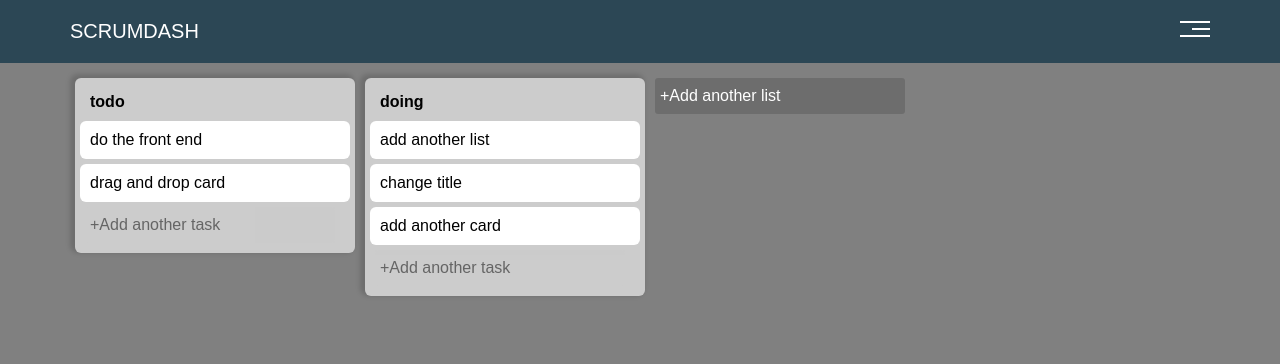
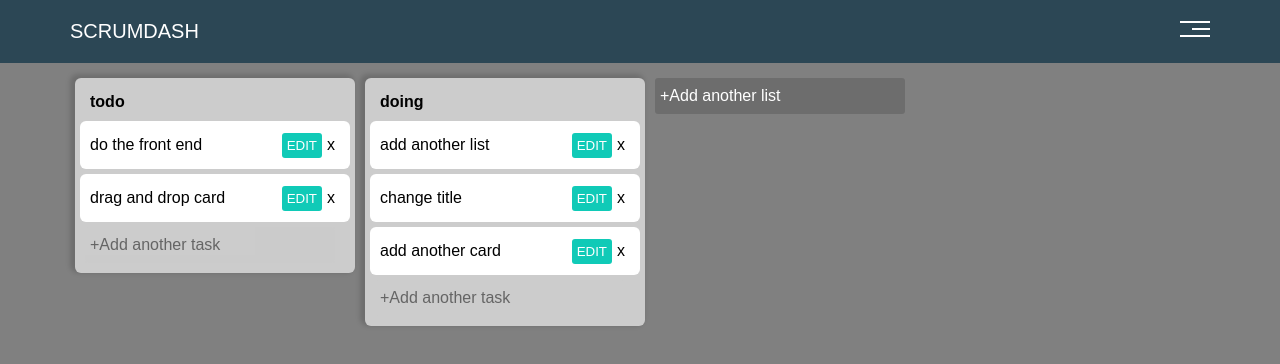
Before and after one commit to KhalilBenMansour/scrum-dash, a React (Create React App) app: page / in a window 1280 px wide. Shown: the top 364 px of the page. Built offline with nearby package versions, Linux system fonts and the light colour scheme.

Commit message:
delete and edit task

```diff
--- a/src/JS/actionTypes/actionType.js
+++ b/src/JS/actionTypes/actionType.js
@@ -1,3 +1,5 @@
 export const ADD_LIST = "ADD_LIST";
 export const ADD_CARD = "ADD_CARD";
 export const DRAG_HAPPENED = "DRAG_HAPPENED";
+export const DELETE_TASK = "DELETE_TASK";
+export const EDIT_TASK = "EDIT_TASK";
--- a/src/JS/actions/cardAction.js
+++ b/src/JS/actions/cardAction.js
@@ -1,9 +1,21 @@
-import { ADD_CARD } from "../actionTypes/actionType";
+import { ADD_CARD, DELETE_TASK, EDIT_TASK } from "../actionTypes/actionType";
 
-// create new list on board
+// create new card on list
 export const addCard = (listId, text) => {
   return {
     type: ADD_CARD,
     payload: { listId, text },
   };
 };
+export const deleteCard = (idList, idCard) => {
+  return {
+    type: DELETE_TASK,
+    payload: { idList, idCard },
+  };
+};
+export const editCard = (lid, cid, cardText) => {
+  return {
+    type: EDIT_TASK,
+    payload: { lid, cid, cardText },
+  };
+};
--- a/src/JS/reducers/listReducer.js
+++ b/src/JS/reducers/listReducer.js
@@ -1,4 +1,10 @@
-import { ADD_CARD, ADD_LIST, DRAG_HAPPENED } from "../actionTypes/actionType";
+import {
+  ADD_CARD,
+  ADD_LIST,
+  DELETE_TASK,
+  DRAG_HAPPENED,
+  EDIT_TASK,
+} from "../actionTypes/actionType";
 let listId = 2;
 let cardId = 5;
 const initialState = [
@@ -60,7 +66,7 @@ const listReducer = (state = initialState, action) => {
       return newState;
     }
 
-    case DRAG_HAPPENED:
+    case DRAG_HAPPENED: {
       const {
         droppableIdStart,
         droppableIdEnd,
@@ -94,7 +100,24 @@ const listReducer = (state = initialState, action) => {
         listEnd.cards.splice(droppableIndexEnd, 0, ...card);
       }
       return newStatelist;
-
+    }
+    case DELETE_TASK: {
+      const { idList, idCard } = action.payload;
+      const listsCopy = [...state];
+      const list = listsCopy.find((list) => list.id === idList);
+      const cardIndex = list.cards.findIndex((card) => card.id === idCard);
+      list.cards.splice(cardIndex, 1);
+      return listsCopy;
+    }
+    case EDIT_TASK: {
+      const { lid, cid, cardText } = action.payload;
+      const listsCopys = [...state];
+      const listedit = listsCopys.find((list) => list.id === lid);
+      const cardIndex = listedit.cards.findIndex((card) => card.id === cid);
+      listedit.cards[cardIndex].text = cardText;
+      console.log(listsCopys);
+      return listsCopys;
+    }
     default:
       return state;
   }
--- a/src/components/List.js
+++ b/src/components/List.js
@@ -33,6 +33,7 @@ const List = ({ title, cards, listId, index }) => {
                     index={index}
                     text={card.text}
                     id={card.id}
+                    listId={listId}
                   />
                 ))}
                 {provided.placeholder}
--- a/src/components/Task.js
+++ b/src/components/Task.js
@@ -1,7 +1,29 @@
-import React from "react";
+import React, { useState } from "react";
 import { Draggable } from "react-beautiful-dnd";
+import { useDispatch } from "react-redux";
+import { useSelector } from "react-redux";
+import { deleteCard, editCard } from "../JS/actions/cardAction";
 
-const Task = ({ text, id, index }) => {
+const Task = ({ text, id, index, listId }) => {
+  const [editable, setEditable] = useState(false);
+  const [cardTitle, setCardTitle] = useState(text);
+  const [showDelete, setShowDelete] = useState(false);
+  const dispatch = useDispatch();
+  const deleteTask = () => {
+    dispatch(deleteCard(listId, id));
+  };
+  const handleEditCard = () => {
+    setEditable(false);
+
+    if (cardTitle === "") {
+      setCardTitle(text);
+      return;
+    }
+    setCardTitle(text);
+    dispatch(editCard(listId, id, cardTitle));
+    text = cardTitle;
+  };
+
   return (
     <Draggable draggableId={String(id)} index={index}>
       {(provided) => (
@@ -18,7 +40,69 @@ const Task = ({ text, id, index }) => {
               marginBottom: "5px",
             }}
           >
-            <p>{text}</p>
+            {editable ? (
+              <form
+                onSubmit={(e) => {
+                  e.preventDefault();
+                  handleEditCard();
+                }}
+                style={{ display: "flex" }}
+              >
+                <input
+                  className="form-control "
+                  type="text"
+                  onChange={(e) => {
+                    setCardTitle(e.target.value);
+                  }}
+                  autoFocus
+                  value={cardTitle}
+                  style={{
+                    resize: "none",
+                    border: "none",
+                    outline: "none",
+                    width: "100%",
+                  }}
+                  onBlur={handleEditCard}
+                />
+                <button onClick={handleEditCard}>save</button>
+              </form>
+            ) : (
+              <div
+                style={{
+                  display: "flex",
+                  justifyContent: "space-between",
+                  alignItems: "center",
+                }}
+              >
+                <p>{text}</p>
+                <div
+                  style={{
+                    display: "flex",
+                    alignItems: "center",
+                  }}
+                >
+                  <button
+                    style={{
+                      backgroundColor: "#10cab7",
+                      color: "white",
+                      border: "none",
+                      cursor: "pointer",
+                      padding: "5px",
+                      borderRadius: "3px",
+                    }}
+                    onClick={() => setEditable(true)}
+                  >
+                    EDIT
+                  </button>
+                  <div
+                    style={{ padding: "5px", cursor: "pointer" }}
+                    onClick={deleteTask}
+                  >
+                    x
+                  </div>
+                </div>
+              </div>
+            )}
           </div>
         </div>
       )}
```
